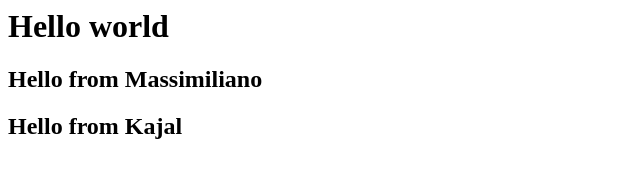
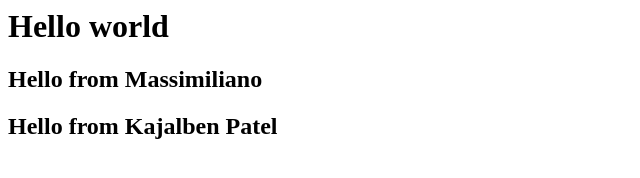
Before and after one commit to ChristinThoma/Christin-Thoma-project, a plain HTML site: page index.html in a window 1280 px wide. Shown: the whole page, without its empty margins (0-640 px from the left). Drawn offline with Linux system fonts and the light colour scheme.

Commit message:
update from kajal

```diff
--- a/index.html
+++ b/index.html
@@ -1,3 +1,3 @@
 <h1>Hello world</h1>
 <h2>Hello from Massimiliano</h2>
-<h2>Hello from Kajal</h2>
+<h2>Hello from Kajalben Patel</h2>
```
